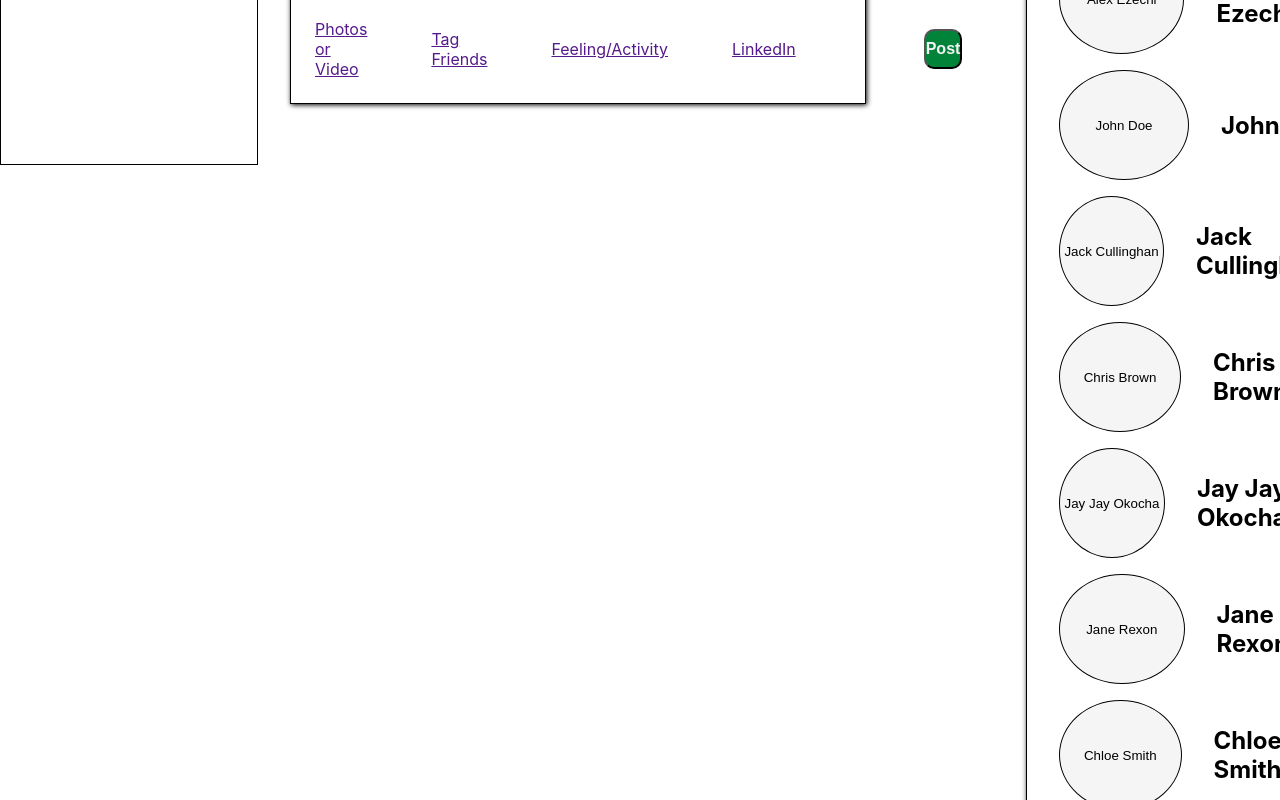
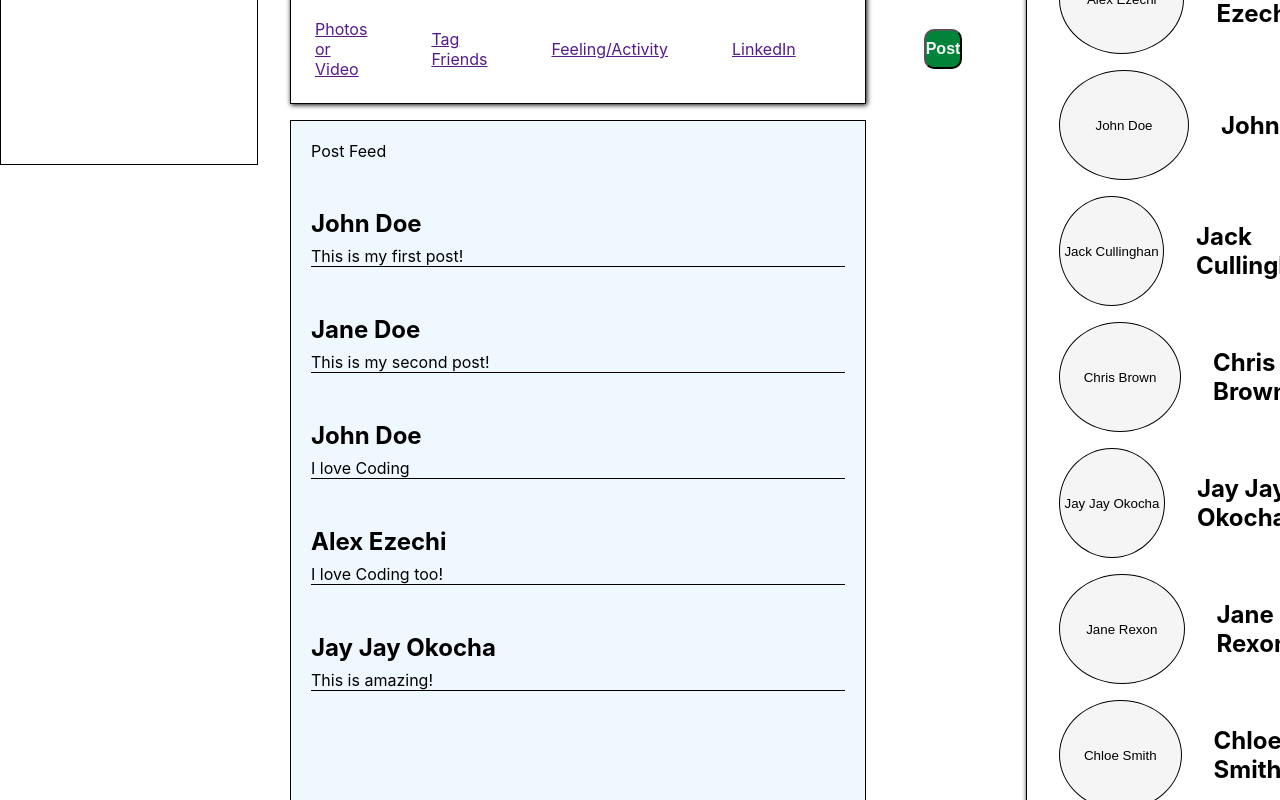
Before and after one commit to A-Ezechi/social-media-app, a React (Create React App) app: page / in a window 1280 px wide. Shown: the part 720-1520 px from the top of the page. Built offline with nearby package versions, Linux system fonts and the light colour scheme; the HTML template or start-up script is replaced by a standard one.

Commit message:
Started implementing the social feed

```diff
--- /dev/null
+++ b/public/api/posts.json
@@ -0,0 +1,29 @@
+{
+    "posts": [
+      {
+        "id": 1,
+        "name": "John Doe",
+        "post": "This is my first post!"
+      },
+      {
+        "id": 2,
+        "name": "Jane Doe",
+        "post": "This is my second post!"
+      },
+      {
+        "id": 3,
+        "name": "John Doe",
+        "post": "I love Coding"
+      },
+      {
+        "id": 4,
+        "name": "Alex Ezechi",
+        "post": "I love Coding too!"
+      },
+      {
+        "id": 5,
+        "name": "Jay Jay Okocha",
+        "post": "This is amazing!"
+      }
+    ]
+  }
--- a/src/App.css
+++ b/src/App.css
@@ -274,6 +274,25 @@ button:hover{
   margin-left: 4rem;
 }
 
+.postsFeed{
+  display: flex;
+  flex-direction: column;
+  gap: 3rem;
+  background-color: aliceblue;
+  padding: 20px;
+  border: 1px solid black;
+  margin-left: 2rem;
+  margin-top: 1rem;
+  height: 100%;
+}
+
+.newFeed{
+  display: flex;
+  flex-direction: column;
+  gap: 0.5rem;
+  border-bottom: 1px solid black;
+}
+
 /* ACCOUNTS */
 
 .innerAccountsContainer{
--- a/src/SocialFeed.js
+++ b/src/SocialFeed.js
@@ -1,8 +1,33 @@
 import React from 'react'
+import { useState, useEffect } from 'react'
+import axios from 'axios'
 
 const SocialFeed = () => {
+  const [newPost, setNewPost] = useState([])
+  const [displayposts, setdisplayposts] = useState([])
+
+  const FetchPosts = async () => {
+
+    try{
+      const response = await axios.get('/api/posts.json')
+      setdisplayposts(response.data.posts)
+    } catch (error) {
+      console.log(`Failed to load posts: ${error}`)
+    }
+  }
+
+  useEffect(() => {
+    FetchPosts()
+  }, [])
+
+// First create an empty array to store the posts.
+// Then make it so that when the user presses the post button, the new post is added to the array
+// In the return, map through the array and display each post in a div
+
+
 
   return (
+    <div className="socialOuterContainer">
       <div className='socialFeed'>
               <div className="newPostContainer">
                   <div className="newPostImage"></div>
@@ -11,6 +36,7 @@ const SocialFeed = () => {
                       <input type="text"
                       placeholder= "What's on your mind?"
                       className='newPost'
+                      onChange={(e) => setNewPost(e.target.value)}
                       />
                   </form>
                   </div>
@@ -23,6 +49,18 @@ const SocialFeed = () => {
                   <button className="post">Post</button>
               </nav>
       </div>
+
+      <div className="postsFeed">Post Feed
+      {
+        displayposts.map((posts) => (
+          <div className="newFeed">
+            <h2>{posts.name}</h2>
+            <p>{posts.post}</p>
+          </div>
+        ))
+      }
+      </div>
+    </div>
   )
 }
 
```
Also changed, not shown: src/DisplayPosts.js (deleted, +0 -11 lines), src/HandlePosts.js (added, +14 -0 lines). Lines whose indentation alone changed are shown as unchanged.
